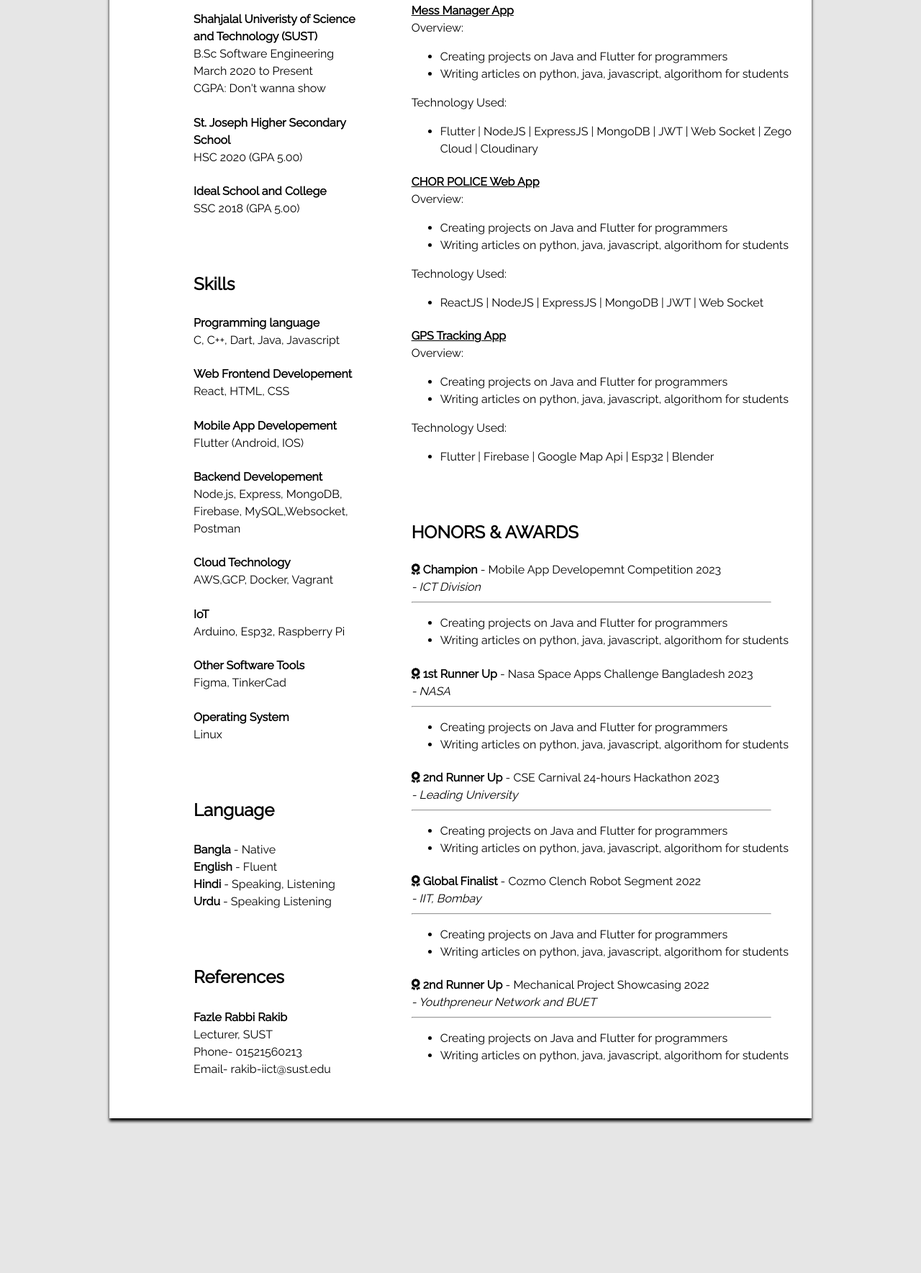
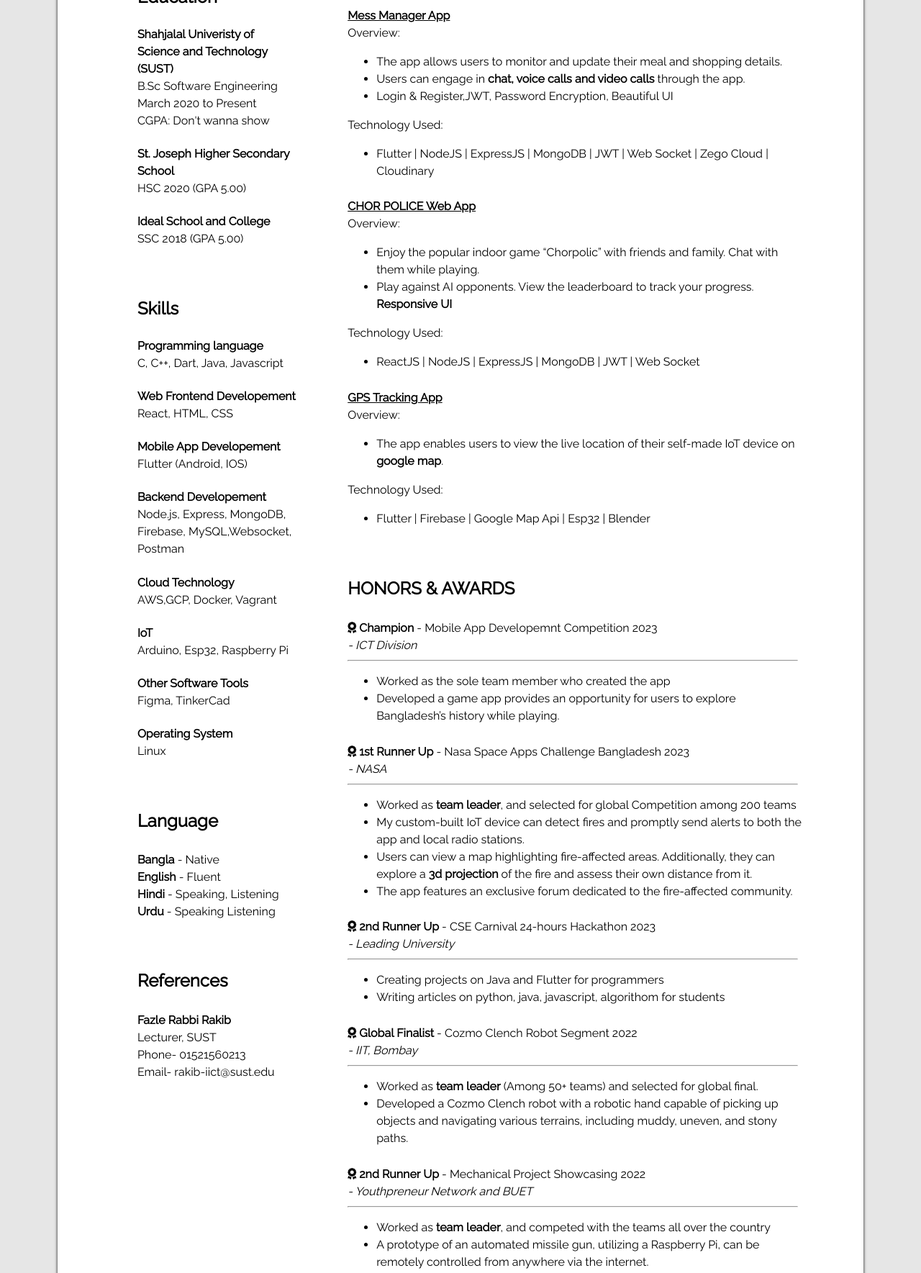
Before and after one commit to nafi-ullah/cv_html_css, a plain HTML site: page index.html in a window 1280 px wide. Shown: the part 609-2378 px from the top of the page at 72% size. Before the commit the page ends 2171 px from the top, so only its background shows below. Drawn offline with nearby package versions, Linux system fonts and the light colour scheme.

Commit message:
details updated

```diff
--- a/index.html
+++ b/index.html
@@ -220,9 +220,9 @@ multimedia editing skills and knowledge.
 
                      <div class="mylist">
                          <ul>
-                            <li>Creating projects on Java and Flutter for programmers</li>
-                            <li>Writing articles on python, java, javascript, algorithom for
-                                students</li>
+                            <li>The app allows users to monitor and update their meal and shopping details.</li>
+                            <li>Users can engage in <b>chat, voice calls and video calls</b> through the app.</li>
+                            <li>Login & Register,JWT, Password Encryption, Beautiful UI </li>
                          </ul>
                      </div>
                      <div class="plaintext">
@@ -245,9 +245,10 @@ multimedia editing skills and knowledge.
 
                      <div class="mylist">
                          <ul>
-                            <li>Creating projects on Java and Flutter for programmers</li>
-                            <li>Writing articles on python, java, javascript, algorithom for
-                                students</li>
+                            <li>Enjoy the popular indoor game “Chorpolic” with friends and family.
+                                Chat with them while playing.</li>
+                            <li>Play against AI opponents.
+                                View the leaderboard to track your progress. <b>Responsive UI</b></li>
                          </ul>
                      </div>
                      <div class="plaintext">
@@ -269,9 +270,7 @@ multimedia editing skills and knowledge.
 
                      <div class="mylist">
                          <ul>
-                            <li>Creating projects on Java and Flutter for programmers</li>
-                            <li>Writing articles on python, java, javascript, algorithom for
-                                students</li>
+                            <li>The app enables users to view the live location of their self-made IoT device on <b>google map</b>.</li>
                          </ul>
                      </div>
                      <div class="plaintext">
@@ -297,13 +296,9 @@ multimedia editing skills and knowledge.
                         <hr >
                     </div>
 
-
-
-
                      <ul>
-                        <li>Creating projects on Java and Flutter for programmers</li>
-                        <li>Writing articles on python, java, javascript, algorithom for
-                            students</li>
+                        <li>Worked as the sole team member who created the app</li>
+                        <li>Developed a game app provides an opportunity for users to explore Bangladesh’s history while playing.</li>
                      </ul>
                    <!-- --------------2nd Award ---------------------->
                 <div class="awardtitle">
@@ -313,9 +308,11 @@ multimedia editing skills and knowledge.
 
                  <div class="mylist">
                     <ul>
-                       <li>Creating projects on Java and Flutter for programmers</li>
-                       <li>Writing articles on python, java, javascript, algorithom for
-                           students</li>
+                       <li>Worked as <b>team leader</b>, and selected for global Competition among 200 teams</li>
+                       <li>My custom-built IoT device can detect fires and promptly send alerts to both the app and local radio stations.</li>
+                        <li>Users can view a map highlighting fire-affected areas.
+                            Additionally, they can explore a <b>3d projection</b>  of the fire and assess their own distance from it.</li>
+                        <li>The app features an exclusive forum dedicated to the fire-affected community.</li>
                     </ul>
                 </div>
              <!-- 3rd Award -->
@@ -339,9 +336,8 @@ multimedia editing skills and knowledge.
 
          <div class="mylist">
             <ul>
-               <li>Creating projects on Java and Flutter for programmers</li>
-               <li>Writing articles on python, java, javascript, algorithom for
-                   students</li>
+               <li>Worked as <b>team leader</b> (Among 50+ teams) and selected for global final. </li>
+               <li> Developed a Cozmo Clench robot with a robotic hand capable of picking up objects and navigating various terrains, including muddy, uneven, and stony paths.</li>
             </ul>
         </div>
     <div class="awardtitle">
@@ -354,9 +350,10 @@ multimedia editing skills and knowledge.
 
  <div class="mylist">
      <ul>
-        <li>Creating projects on Java and Flutter for programmers</li>
-        <li>Writing articles on python, java, javascript, algorithom for
-            students</li>
+        <li>Worked as <b>team leader</b>, and competed with the teams all over the country</li>
+        <li>A prototype of an automated missile gun, utilizing a Raspberry Pi, can be remotely controlled from anywhere via the internet.
+
+            </li>
      </ul>
  </div>
 
--- a/style.css
+++ b/style.css
@@ -11,7 +11,7 @@ body {
 } */
 
 .box1 {
-    width: 61rem;
+    width: 70rem;
 
     /* left: 455px;
     top: 20px;
@@ -71,7 +71,7 @@ body {
     flex-direction: right;
 }
 .left{
-    width: 40%;
+    width: 33%;
     height: 78%;
     font-family: 'Raleway', serif;
     line-height: 1.5;
@@ -99,7 +99,7 @@ body {
 
 }
 .headline{
-    margin-top: 32%;
+    margin-top: 30%;
     font-weight: bold;
     font-size: x-large;
 }
@@ -109,7 +109,7 @@ body {
 
 }
 .rightsec{
-    margin-top: 12.8%;
+    margin-top: 10%;
     margin-left:5%;
 }
 .righthead{
@@ -132,5 +132,5 @@ body {
 
 
 .awardtitle hr{
-    margin-right: 10%;
+    margin-right: 2%;
 }
```
